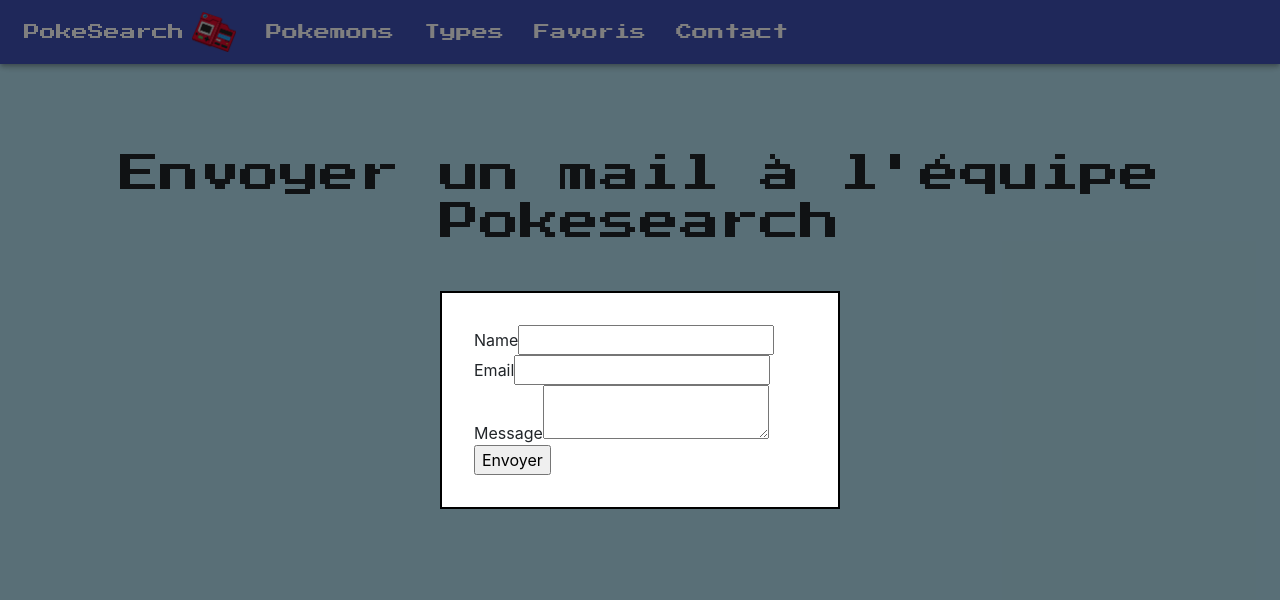
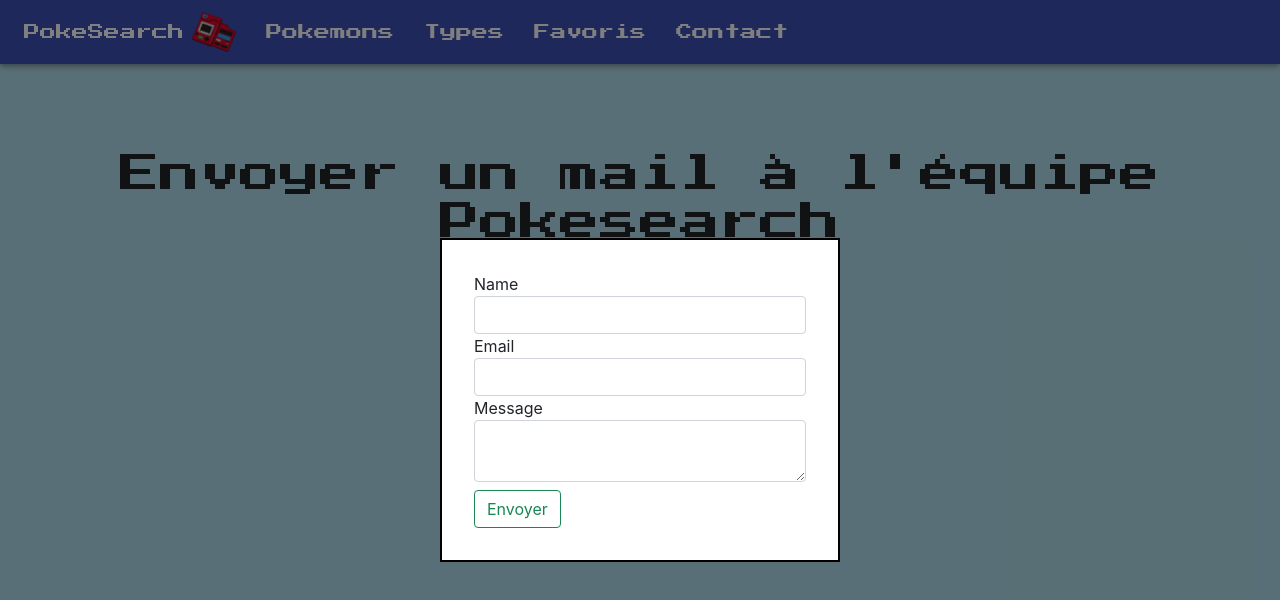
Before and after one commit to Hassan60200/pokedex-react, a React (Create React App) app: page /contact in a window 1280 px wide. Both pictures are taken after a click on the button "EMAIL". Shown: the top 600 px of the page. Built offline with nearby package versions, Linux system fonts and the light colour scheme.

Commit message:
add alert after submit message

```diff
--- a/src/components/DetailPokemon/detailPokemon.jsx
+++ b/src/components/DetailPokemon/detailPokemon.jsx
@@ -87,10 +87,7 @@
                                 <button onClick={handleFavsPokemon}>Ajouter en favoris</button>
                             </div>
                         </div>
-                        {/*<div style={{height: '300px', width: '400px'}}>
-                            <Radar data={data} type="radar"/>
-                        </div>*/}
-                        <div className="col-3 m-5" style={{border: '1px solid black', backgroundColor: 'grey', color: 'white'}}>
+                        <div className="col-4 m-5" style={{border: '1px solid black', backgroundColor: 'grey', color: 'white'}}>
                             <div className="row">
                                 <div className="col-6 mt-3">
                                     <span>Taille {pokemon.height / 10} m</span><br/>
@@ -123,6 +120,9 @@
                                 </div>
                             </div>
                         </div>
+                        <div className="col-6 offset-3">
+                            <Radar data={data} type="radar"/>
+                        </div>
                     </div>
 
                 </Card>
--- a/src/components/Modal/Modal.jsx
+++ b/src/components/Modal/Modal.jsx
@@ -27,6 +27,7 @@
 
         emailjs.sendForm('service_12n656s', 'template_178xquj', form.current, 'user_TcPoFZpCQsFOdtX0DL6v4')
             .then((result) => {
+                alert("Votre message a bien été envoyer !!!");
                 console.log(result.text);
             }, (error) => {
                 console.log(error.text);
@@ -49,12 +50,12 @@
                         <Box sx={style}>
                             <form onSubmit={sendEmail} ref={form}>
                                 <label>Name</label>
-                                <input type="text" name="name" />
+                                <input className="form-control" type="text" name="name" />
                                 <label>Email</label>
-                                <input type="email" name="email" />
+                                <input className="form-control" type="email" name="email" />
                                 <label>Message</label>
-                                <textarea name="message" />
-                                <input type="submit" value="Envoyer" />
+                                <textarea className="form-control" name="message" />
+                                <input className="btn btn-outline-success mt-2" type="submit" value="Envoyer" />
                             </form>
                         </Box>
                     </Modal>
```
